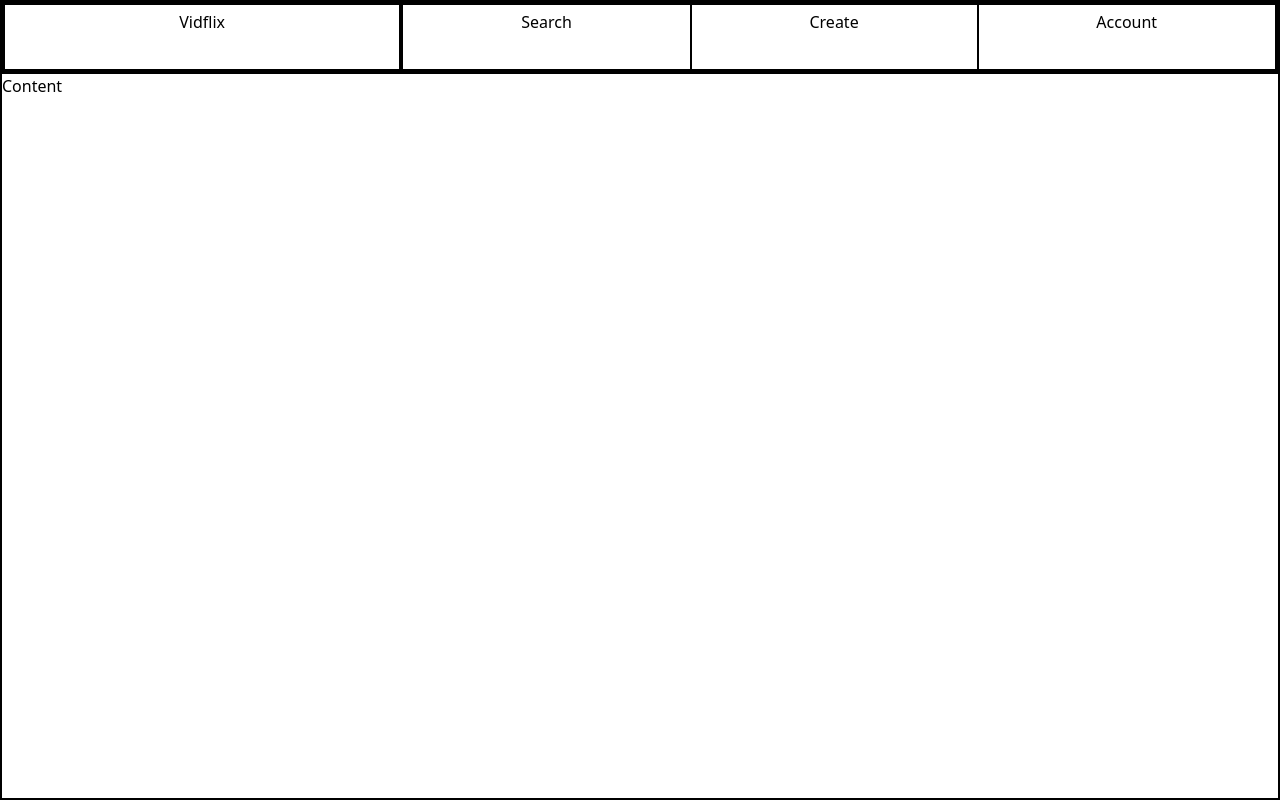
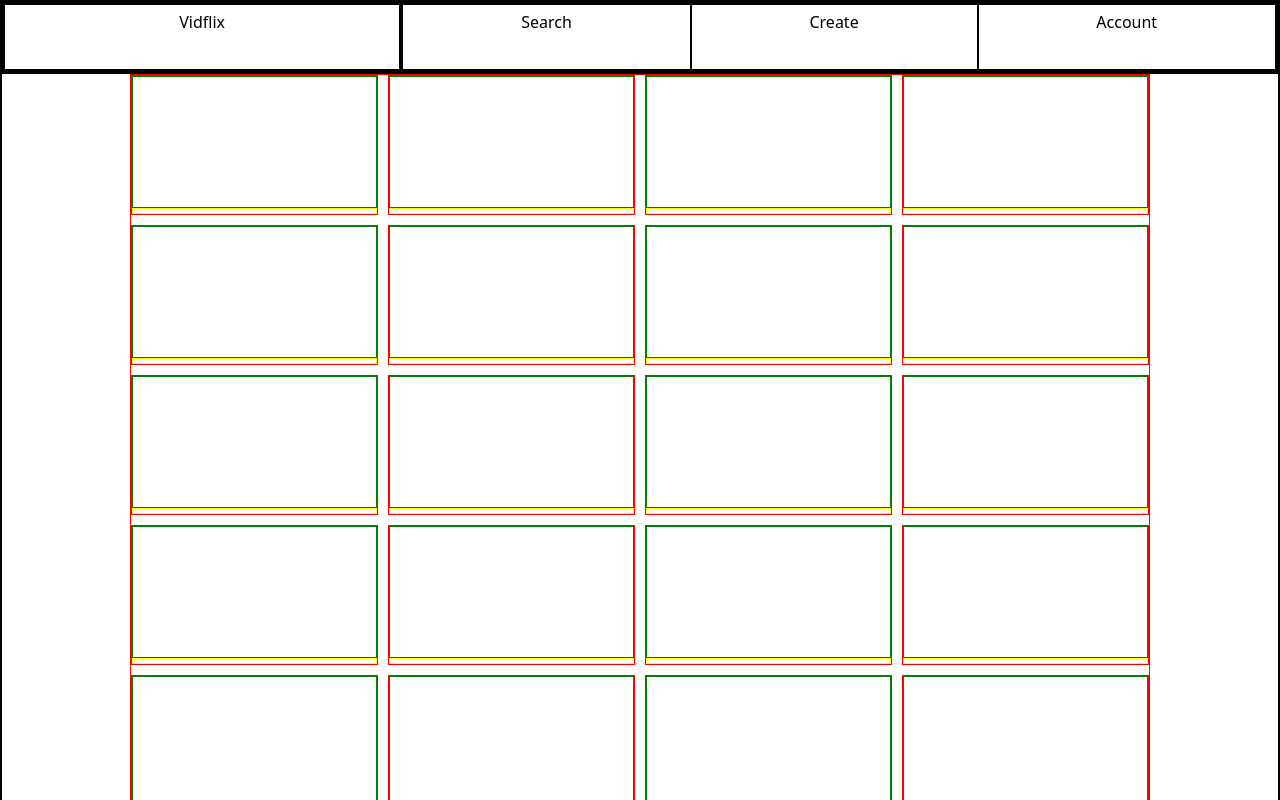
Before and after one commit to Navindineshgautam/VidFlix, an Angular app in the folder Frontend/: page / in a window 1280 px wide. Shown: the top 800 px of the page. Built offline with nearby package versions, Linux system fonts and the light colour scheme.

Commit message:
Added Video Grid based on viewports

```diff
--- a/Frontend/src/app/app.css
+++ b/Frontend/src/app/app.css
@@ -6,8 +6,8 @@
     display: flex;
     flex-direction: column;
 
-    width: 100vw;
-    height: 100vh;
+    width: 100%;
+    height: 100%;
 }
 
 app-content {
--- a/Frontend/src/app/components/content/components/video/video.css
+++ b/Frontend/src/app/components/content/components/video/video.css
@@ -2,14 +2,18 @@
     display: flex;
     flex-direction: column;
 
-    width: 30vw;
-    height: 100px;
+    aspect-ratio: 16 / 9;
+
+    margin-left: auto;
+    margin-right: auto;
 }
 
-.widescreen-view #video-container {
-    width: 20vw;
+video {
+    flex-grow: 2;
+    border: 1px solid green;
 }
 
-.mobile-view #video-container {
-    width: 300px;
+#video-information {
+    flex-grow: 1;
+    border: 1px solid yellow;
 }
--- a/Frontend/src/app/components/content/components/video/video.html
+++ b/Frontend/src/app/components/content/components/video/video.html
@@ -1,4 +1,4 @@
-<div id="video-container" [class.mobile-view]="windowService.isMobile" [class.widescreen-view]="windowService.isWideScreen">
+<div id="video-container">
     <video></video>
     <div id="video-information"></div>
 </div>
--- a/Frontend/src/app/components/content/content.css
+++ b/Frontend/src/app/components/content/content.css
@@ -1,3 +1,24 @@
 * {
-    border: 1px solid black;
+    border: 1px solid red;
 }
+
+#video-array {
+    display: grid;
+    grid-template-columns: repeat(3, 1fr);
+    grid-template-rows: auto;
+
+    width: 80%;
+    gap: 10px;
+
+    margin-left: auto;
+    margin-right: auto;
+
+}
+
+#video-array.mobile-view {
+    grid-template-columns: 1fr;
+}
+
+#video-array.widescreen-view {
+    grid-template-columns: repeat(4, 1fr);
+}
--- a/Frontend/src/app/components/content/content.html
+++ b/Frontend/src/app/components/content/content.html
@@ -1 +1,5 @@
-Content
+<div id="video-array" [class.desktop-view]="windowService.isDesktop" [class.mobile-view]="windowService.isMobile" [class.widescreen-view]="windowService.isWideScreen">
+    @for (dummyVideo of dummyVideos; track dummyVideo) {
+        <app-video></app-video>
+    }
+</div>
--- a/Frontend/src/app/components/content/content.ts
+++ b/Frontend/src/app/components/content/content.ts
@@ -1,11 +1,16 @@
 import { Component } from '@angular/core';
+
+import { Video } from './components/video/video';
+import { WindowService } from '../../services/window/window.service';
 
 @Component({
   selector: 'app-content',
-  imports: [],
+  imports: [Video],
   templateUrl: './content.html',
   styleUrl: './content.css',
 })
 export class Content {
+  public dummyVideos: number[] = [...Array(50).keys()]
 
+  public constructor(public windowService: WindowService) {}
 }
--- a/Frontend/src/app/components/navbar/navbar.css
+++ b/Frontend/src/app/components/navbar/navbar.css
@@ -32,9 +32,9 @@ nav.mobile-view {
 }
 
 nav.mobile-view #navbar-left-container {
-    max-width: 20vw;
+    max-width: 20%;
 }
 
 nav.mobile-view #navbar-right-container {
-    max-width: 40vw;
+    max-width: 40%;
 }
```
